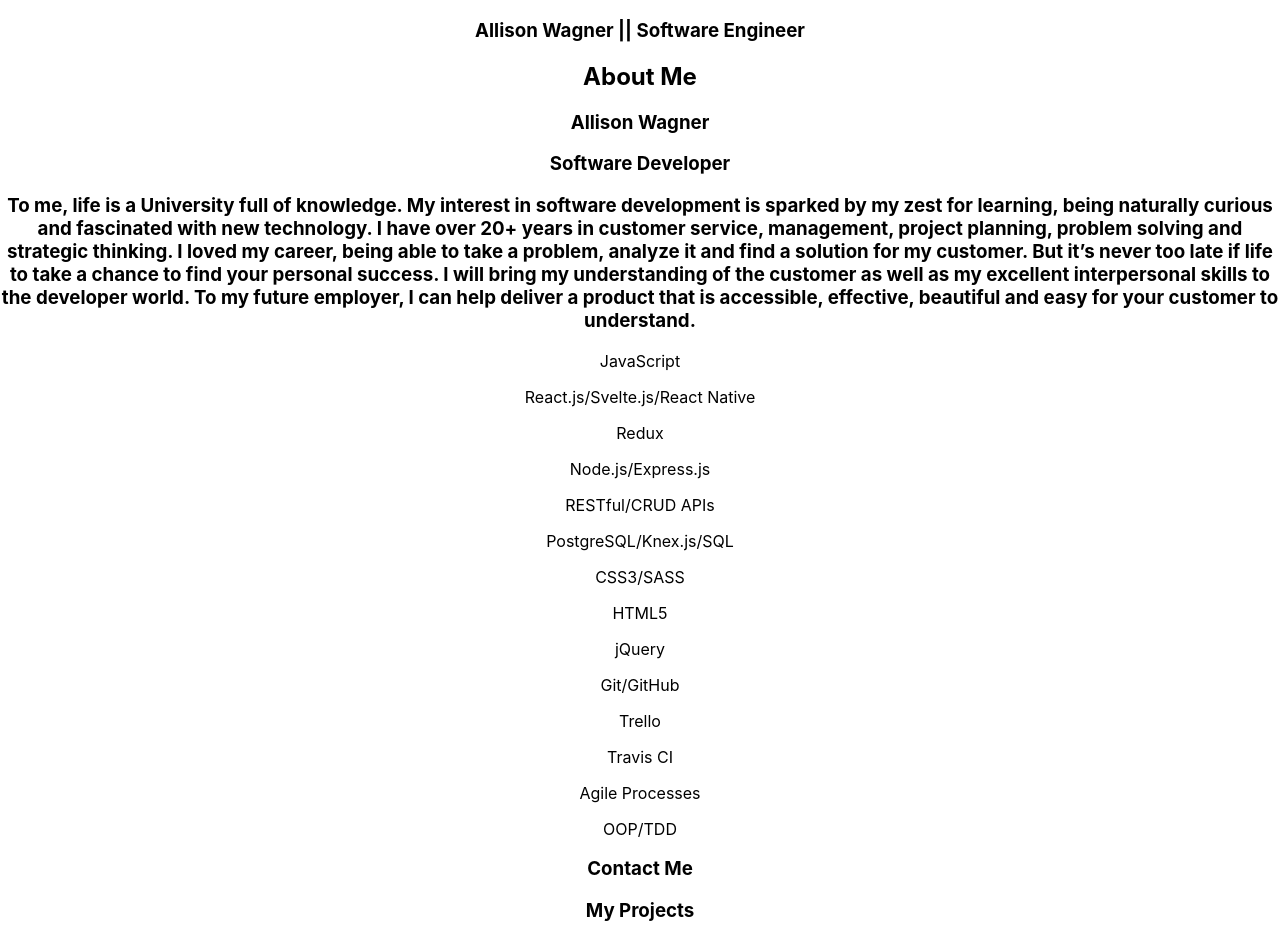
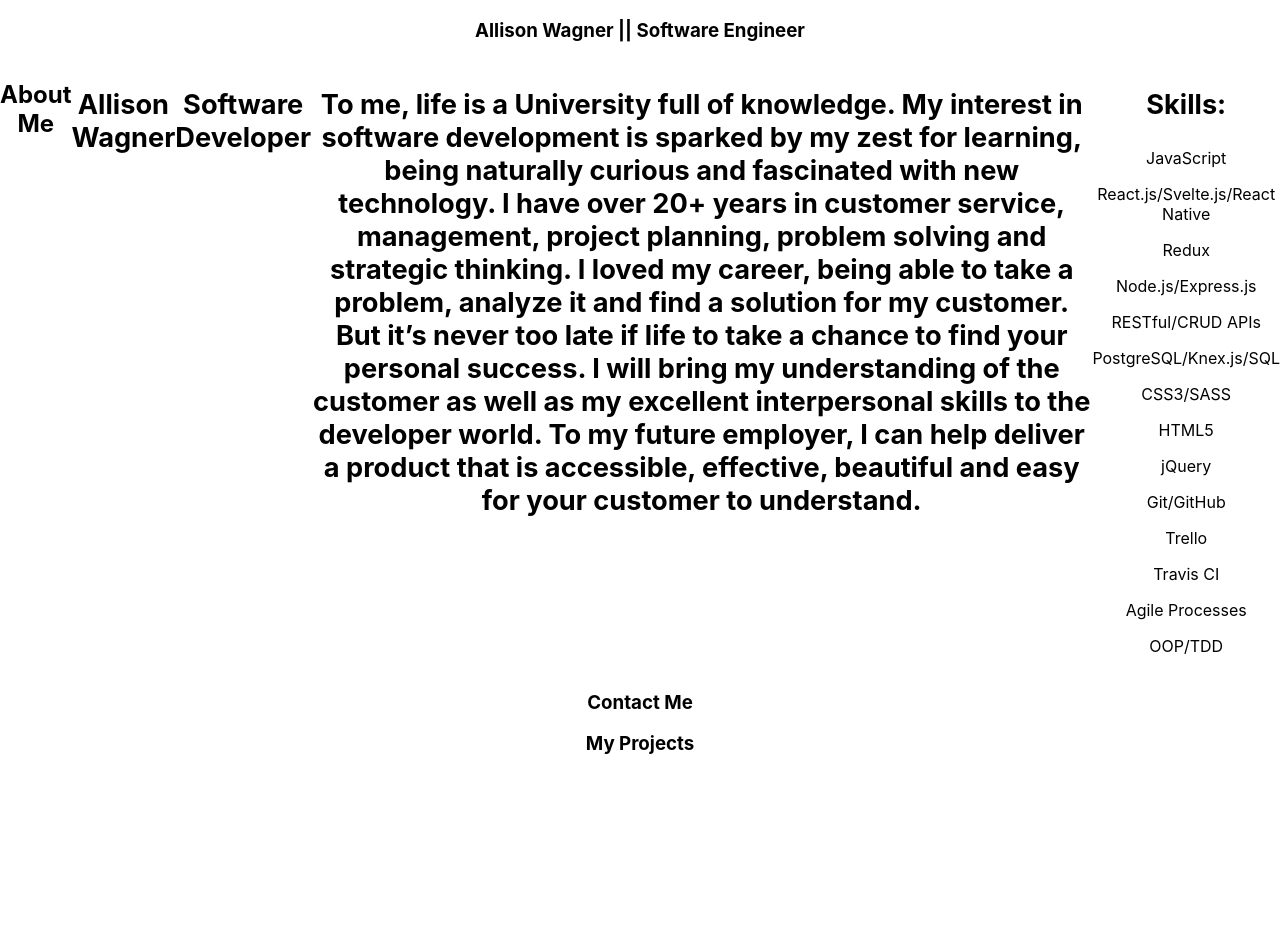
Before and after one commit to allisonjw/Allison-Wagner, a React (Create React App) app: page / in a window 1280 px wide. After the commit the page ends 800 px from the top, so only its background shows below. Built offline with nearby package versions, Linux system fonts and the light colour scheme.

Commit message:
Adds my about me info and skills to site

```diff
--- a/src/About/About.js
+++ b/src/About/About.js
@@ -24,7 +24,10 @@ export const About = () => {
             <h3 className="about_h3">{title}</h3>
             <h3 className="about_h3">{description}</h3>
             <h3 className="about_h3">{image}</h3>
-            <aside className="aside_skills">{skillsList()}</aside>
+            <aside className="aside_skills">
+                <h3 className="about_h3">Skills:</h3>
+                {skillsList()}
+            </aside>
         </section>
     )
 }
--- a/src/About/About.scss
+++ b/src/About/About.scss
@@ -0,0 +1,8 @@
+.about_section {
+    display: flex;
+}
+
+.about_h3 {
+    font-size: 1.7em;
+    font-weight: 700;
+}
```
